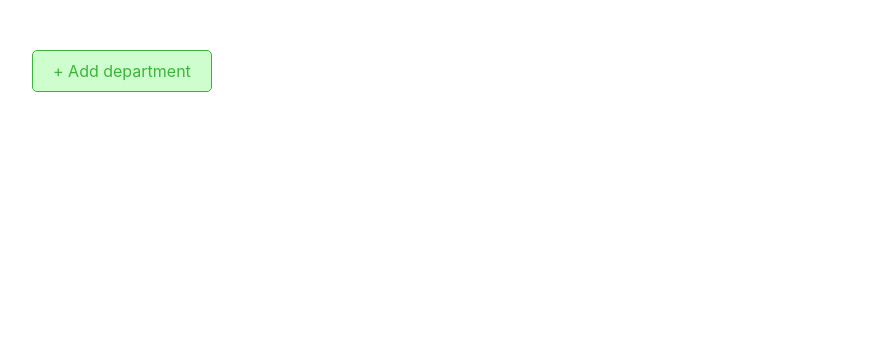
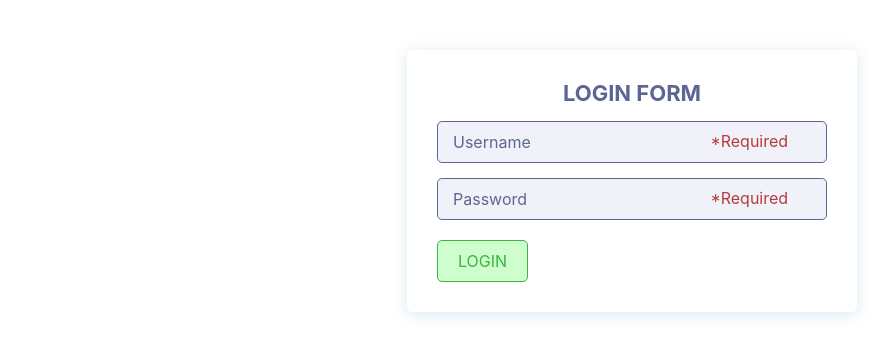
Before and after one commit to DariaRusovich/user-management-system-ts, a React (Create React App) app: page / in a window 1280 px wide. Shown: the top 356 px of the page, without its empty margins (8-899 px from the left). Built offline with nearby package versions, Linux system fonts and the light colour scheme.

Commit message:
add-login-form

```diff
--- a/src/App.tsx
+++ b/src/App.tsx
@@ -1,9 +1,12 @@
 import DepartmentsList from './components/DepartmentsList';
+import LoginForm from './components/LoginForm';
+import LoginPage from './pages/LoginPage';
 
 function App() {
   return (
     <div className="App">
-      <DepartmentsList />
+      <LoginPage/>
+
     </div>
   );
 }
--- a/src/api/apiServise.ts
+++ b/src/api/apiServise.ts
@@ -5,6 +5,7 @@ import {
   LOGOUT_URL,
   EMPLOYEES_URL,
 } from '../constants/urls';
+import { IDepartment, ILoginData } from '../types/types';
 import { api } from './interceptors';
 
 export function getDepartments(limit = 10, page = 1) {
@@ -13,3 +14,6 @@ import {
 export function getDepartment(id: string) {
   return api.get(`${DEPARTMENTS_URL}/${id}`);
 }
+export function signin(loginData: ILoginData):Promise<ILoginData[]> {
+  return api.post(LOGIN_URL, loginData);
+}
--- a/src/api/interceptors.ts
+++ b/src/api/interceptors.ts
@@ -14,11 +14,23 @@ export const api: AxiosInstance = axios.create({
   withCredentials: true,
 });
 
-api.interceptors.request.use((config: AxiosRequestConfig)  => {
-    (config.headers ??= {}).Authorization = `Bearer ${localStorage.getItem('token')}`
+api.interceptors.request.use(
+  (config: AxiosRequestConfig) => {
+    (config.headers ??= {}).Authorization = `Bearer ${localStorage.getItem(
+      'token'
+    )}`;
     return config;
   },
   (error) => {
     return Promise.reject(error);
   }
 );
+
+api.interceptors.response.use(
+  (response) => {
+    return [null, response.data];
+  },
+  (error) => {
+    return [error, null];
+  }
+);
--- a/src/components/DepartmentsList.tsx
+++ b/src/components/DepartmentsList.tsx
@@ -1,6 +1,22 @@
-import { FC } from 'react';
+import { FC, useEffect, useState } from 'react';
+import { getDepartments } from '../api/apiServise';
+import { IDepartment } from '../types/types';
+import Department from './Department';
 
-const DepartmentsList:FC = () => {
+const DepartmentsList: FC = () => {
+  const [departments, setDepartments] = useState<IDepartment[]>([]);
+  useEffect(() => {
+    getDepartmentItems();
+  }, []);
+  async function getDepartmentItems() {
+    const departments = await getDepartments();
+    console.log(departments);
+
+    if (departments) {
+    } else {
+    }
+  }
+
   return (
     <section className="section">
       <div className="container section-wrap">
@@ -8,7 +24,14 @@ const DepartmentsList:FC = () => {
           <button className="btn btn-success">+ Add department</button>
           <div className="form-wrap"></div>
         </div>
-        <div className="item-list"></div>
+        <div className="item-list">
+          {departments.map((department) => (
+            <Department
+              key={department._id}
+              department={department}
+            ></Department>
+          ))}
+        </div>
       </div>
     </section>
   );
--- /dev/null
+++ b/src/components/LoginForm.tsx
@@ -0,0 +1,56 @@
+import React, { FC, useState } from 'react';
+import { ILoginData } from '../types/types';
+
+interface ILoginFormProps{
+    signin: (loginData: ILoginData) => Promise<void>
+}
+
+
+const LoginForm: FC<ILoginFormProps> = ({signin}) => {
+  const [name, setName] = useState<string>('');
+  const [password, setPassword] = useState<string>('');
+
+  function handleSubmit(event: React.MouseEvent<HTMLFormElement>) {
+    event.preventDefault();
+    const loginData: ILoginData = {};
+    loginData.username = name;
+    loginData.password = password;
+    signin(loginData)
+  }
+  return (
+    <section className="section">
+      <div className="container form-wrap">
+        <form className="login-form form" onSubmit={handleSubmit}>
+          <fieldset className="title">
+            <legend>Login form</legend>
+            <div className="input-wrapper">
+              <input
+                type="text"
+                name="username"
+                onChange={(e) => setName(e.target.value)}
+                placeholder="Username"
+                required
+              />
+              <div className="validation">*Required</div>
+            </div>
+            <div className="input-wrapper">
+              <input
+                type="password"
+                name="password"
+                onChange={(e) => setPassword(e.target.value)}
+                placeholder="Password"
+                required
+              />
+              <div className="validation">*Required</div>
+            </div>
+            <button type="submit" className="btn btn-success">
+              Login
+            </button>
+          </fieldset>
+        </form>
+      </div>
+    </section>
+  );
+};
+
+export default LoginForm;
--- a/src/index.tsx
+++ b/src/index.tsx
@@ -4,6 +4,7 @@ import './index.css';
 import App from './App';
 import './styles/ButtonsStyles.css';
 import './styles/CommonStyles.css';
+import './styles/FormStyles.css'
 import { BrowserRouter } from 'react-router-dom';
 
 ReactDOM.render(
--- /dev/null
+++ b/src/pages/LoginPage.tsx
@@ -0,0 +1,21 @@
+import { FC } from 'react';
+import { signin } from '../api/apiServise';
+import LoginForm from '../components/LoginForm';
+import { ILoginData } from '../types/types';
+import { Cookie } from '../utils/cookie';
+
+const LoginPage: FC = () => {
+  async function signIn(loginData: ILoginData) {
+    const [userDataError, userData] = await signin(loginData);
+    if (!userDataError) {
+      console.log(userData);
+      const accessToken = userData.user?.tokens.accessToken
+      const refreshToken = userData.user?.tokens.refreshToken
+      localStorage.setItem('token', accessToken!);
+      Cookie.set('refreshToken', refreshToken, 30);
+    }
+  }
+  return <LoginForm signin={signIn} />;
+};
+
+export default LoginPage;
--- /dev/null
+++ b/src/types/types.ts
@@ -0,0 +1,18 @@
+export interface IDepartment {
+  name: string;
+  description: string;
+  _id: string;
+  picture?: string;
+}
+export interface ILoginData {
+  username?: string;
+  password?: string;
+  user?: IUser
+}
+export interface IUser {
+  tokens: IToken
+}
+export interface IToken {
+  accessToken: string,
+  refreshToken: string
+}
--- /dev/null
+++ b/src/utils/cookie.ts
@@ -0,0 +1,17 @@
+export class Cookie{
+    static set(cname, cvalue, exdays) {
+        const currentDay = new Date();
+        currentDay.setTime(currentDay.getTime() + (exdays * 24 * 60 * 60 * 1000));
+        const expires = `expires=${currentDay.toUTCString()}`;
+        document.cookie = `${cname}=${cvalue};${expires};path=/`;
+    }
+    static get(cname) {
+      const matches = document.cookie.match(new RegExp(
+        `(?:^|; )${cname.replace(/([.$?*|{}()[\]\\/+^])/g, '\\$1')}=([^;]*)`,
+      ));
+      return matches ? decodeURIComponent(matches[1]) : undefined;
+    }
+    static del(cname){
+        document.cookie = `${cname}=; expires=Thu, 01 Jan 1970 00:00:00 UTC; path=/;`;
+    }
+  }
--- a/tsconfig.json
+++ b/tsconfig.json
@@ -18,6 +18,7 @@
     "resolveJsonModule": true,
     "isolatedModules": true,
     "noEmit": true,
+    "noImplicitAny":false,
     "jsx": "react-jsx"
   },
   "include": [
```
Also changed, not shown: src/components/Department.tsx (+9 -5 lines). Lines whose indentation alone changed are shown as unchanged.
